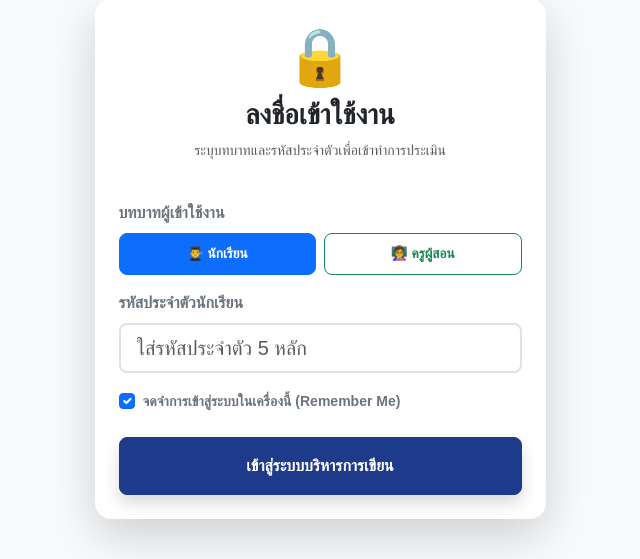
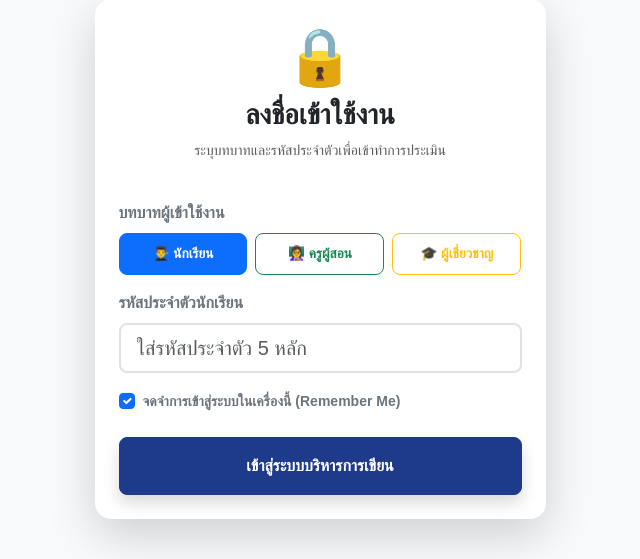
Before and after one commit to Jare3289/thaieasay, a PHP site: page /login.php in a window 1280 px wide. Shown: the part 140-699 px from the top of the page, without its empty margins (320-960 px from the left). Run offline with PHP 8.4, Linux system fonts and the light colour scheme; some web fonts are replaced.

Commit message:
fix: restore expert login button without revealing credentials
- แสดงปุ่ม 🎓 ผู้เชี่ยวชาญ กลับมาเหมือนเดิม (นักเรียนเห็นได้)
- ช่องกรอกผู้เชี่ยวชาญเปลี่ยนเป็น type=password (ซ่อนสิ่งที่พิมพ์)
- ลบข้อความบอกใบ้ 'admin1 หรือ admin2' ออกจาก placeholder


Claude-Session: https://claude.ai/code/session_01URtK1EuTYG6ThSqJW6zT7o

Co-authored-by: Claude <noreply@anthropic.com>

```diff
--- a/login.php
+++ b/login.php
@@ -24,16 +24,15 @@ require_once 'header.php';
         <div class="mb-3">
           <label class="form-label fw-bold text-secondary">บทบาทผู้เข้าใช้งาน</label>
           <div class="row g-2">
-            <div class="col-6">
+            <div class="col-4">
               <input type="radio" name="loginRole" value="student" id="roleStudent" class="btn-check" checked onchange="toggleLoginType()">
               <label class="btn btn-outline-primary w-100 py-2.5 rounded-3 fw-bold small" for="roleStudent" style="font-size: 0.85rem; padding: 10px 2px;">👨‍🎓 นักเรียน</label>
             </div>
-            <div class="col-6">
+            <div class="col-4">
               <input type="radio" name="loginRole" value="teacher" id="roleTeacher" class="btn-check" onchange="toggleLoginType()">
               <label class="btn btn-outline-success w-100 py-2.5 rounded-3 fw-bold small" for="roleTeacher" style="font-size: 0.85rem; padding: 10px 2px;">👩‍🏫 ครูผู้สอน</label>
             </div>
-            <!-- ซ่อนตัวเลือกผู้เชี่ยวชาญไว้ (ยังใช้งานได้ผ่านหลังบ้าน) เพื่อไม่ให้นักเรียนเผลอเข้าถึง -->
-            <div class="col-12 d-none">
+            <div class="col-4">
               <input type="radio" name="loginRole" value="expert" id="roleExpert" class="btn-check" onchange="toggleLoginType()">
               <label class="btn btn-outline-warning w-100 py-2.5 rounded-3 fw-bold small" for="roleExpert" style="font-size: 0.85rem; padding: 10px 2px;">🎓 ผู้เชี่ยวชาญ</label>
             </div>
@@ -74,9 +73,9 @@ require_once 'header.php';
       input.placeholder = "ใส่รหัสผ่านเพื่อเข้าใช้งาน";
       input.type = "password";
     } else if (role === 'expert') {
-      label.textContent = "รหัสประจำตัวผู้เชี่ยวชาญ";
-      input.placeholder = "ใส่รหัสผู้เชี่ยวชาญ (admin1 หรือ admin2)";
-      input.type = "text";
+      label.textContent = "รหัสผ่านผู้เชี่ยวชาญ";
+      input.placeholder = "กรอกรหัสผ่านสำหรับผู้เชี่ยวชาญ";
+      input.type = "password";
     } else {
       label.textContent = "รหัสประจำตัวนักเรียน";
       input.placeholder = "ใส่รหัสประจำตัว 5 หลัก";
```
